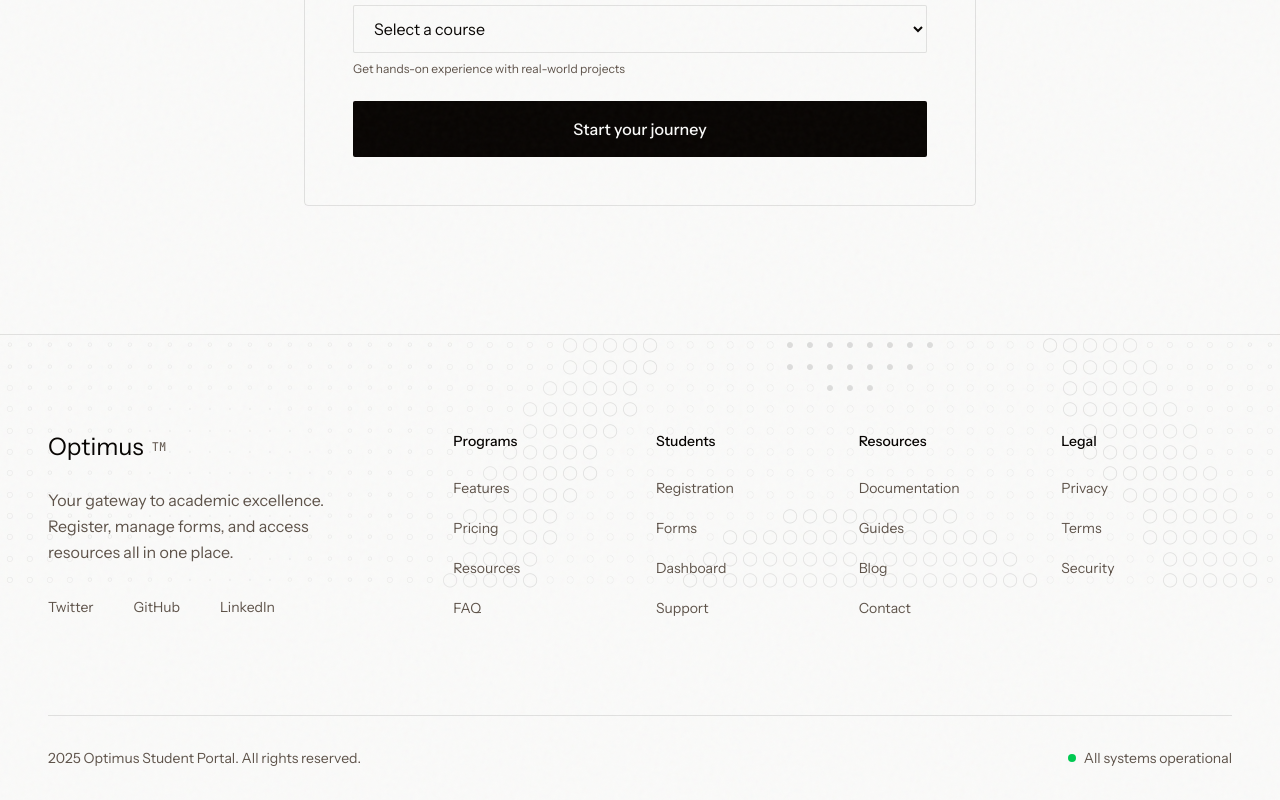
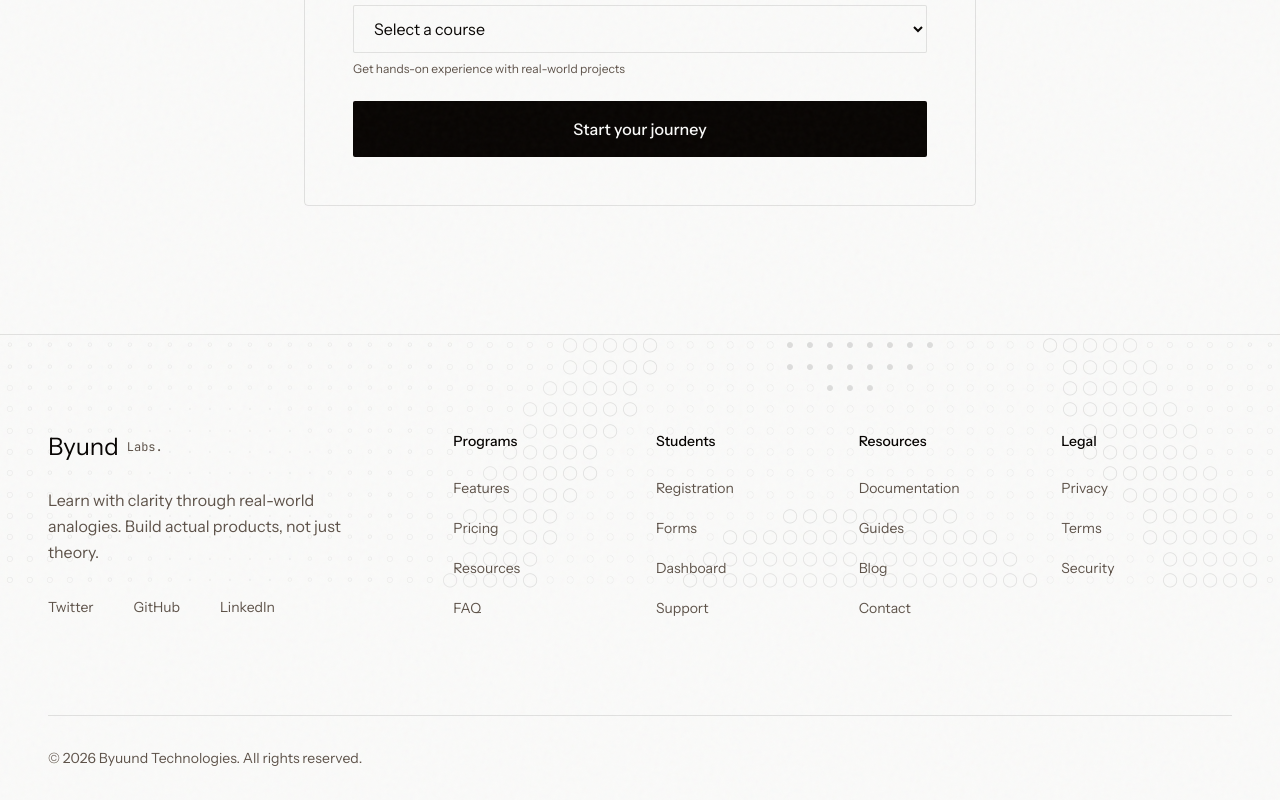
Before and after one commit to enoch-systems/student-dashboard-x-landing-page, a Next.js app: page / in a window 1280 px wide. Shown: the part 1574-2374 px from the top of the page. Built offline with nearby package versions, Linux system fonts and the light colour scheme.

Commit message:
update landing footer branding and messaging
Replaced outdated Optimus branding with Byund Labs identity across the footer.

Updated footer copy to reflect the real-world learning and product building vision.

Refreshed copyright information and removed the obsolete system status indicator.

```diff
--- a/components/landing/footer-section.tsx
+++ b/components/landing/footer-section.tsx
@@ -50,12 +50,12 @@ export function FooterSection() {
             {/* Brand Column */}
             <div className="col-span-2">
               <a href="#" className="inline-flex items-center gap-2 mb-6">
-                <span className="text-2xl font-display">Optimus</span>
-                <span className="text-xs text-muted-foreground font-mono">TM</span>
+                <span className="text-2xl font-display">Byund</span>
+                <span className="text-xs text-muted-foreground font-mono">Labs.</span>
               </a>
 
               <p className="text-muted-foreground leading-relaxed mb-8 max-w-xs">
-                Your gateway to academic excellence. Register, manage forms, and access resources all in one place.
+                Learn with clarity through real-world analogies. Build actual products, not just theory.
               </p>
 
               {/* Social Links */}
@@ -102,15 +102,9 @@ export function FooterSection() {
         {/* Bottom Bar */}
         <div className="py-8 border-t border-foreground/10 flex flex-col md:flex-row items-center justify-between gap-4">
           <p className="text-sm text-muted-foreground">
-          2025 Optimus Student Portal. All rights reserved.
+            © 2026 Byuund Technologies. All rights reserved.
           </p>
 
-          <div className="flex items-center gap-4 text-sm text-muted-foreground">
-            <span className="flex items-center gap-2">
-              <span className="w-2 h-2 rounded-full bg-green-500" />
-              All systems operational
-            </span>
-          </div>
         </div>
       </div>
     </footer>
```
